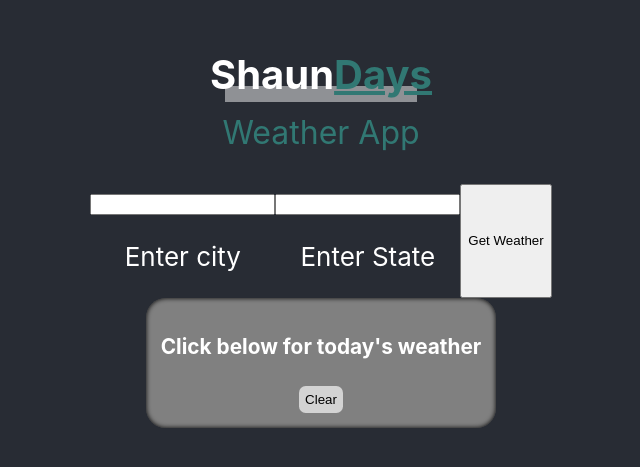
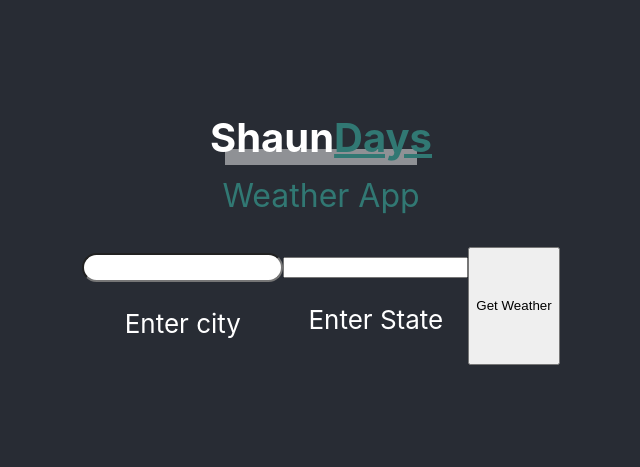
Before and after one commit to shaundai/ShaunDays, a React (Create React App) app: page / in a window 1280 px wide. Shown: the part 161-628 px from the top of the page, without its empty margins (319-959 px from the left). Built offline with nearby package versions, Linux system fonts and the light colour scheme.

Commit message:
add styling to input box

```diff
--- a/src/components/App.js
+++ b/src/components/App.js
@@ -9,6 +9,7 @@ require('dotenv').config()
 
 export default function App() {
   const [location, setLocation] = useState({city: '', state: ''})
+  const [displayWeather, setDisplayWeather] = useState(false)
   const [mariettaWeather, setMariettaWeather] = useState({})
   const [fiveDayForecast, setFiveDayForecast] = useState({})
 
@@ -21,6 +22,7 @@ export default function App() {
       const fiveDayWeather = (await getWeather(_location.lat, _location.lng)).data.daily.data
       setMariettaWeather(weather);
       setFiveDayForecast(fiveDayWeather);
+      setDisplayWeather(true)
     }
     catch(err){
       console.log(`My error code is ${err.status}.  I errored out bc ${err}`)
@@ -39,7 +41,7 @@ export default function App() {
 
         <div style={{display: 'flex'}}>
           <div>
-            <input type="text" value={location.city} onChange={e => {setLocation({...location, city: e.target.value})}}></input>
+            <input style={{padding: '.4em .75em', borderRadius: '5em'}} type="text" value={location.city} onChange={e => {setLocation({...location, city: e.target.value})}}></input>
             <p>Enter city</p>
           </div>
           <div>
@@ -49,7 +51,7 @@ export default function App() {
           <button onClick={getSummary}>Get Weather</button>
         </div>
 
-        <div style={{display: 'flex', flexDirection: 'row', width: '100%', justifyContent: 'center'}}>
+        {displayWeather ? <div style={{display: 'flex', flexDirection: 'row', width: '100%', justifyContent: 'center'}}>
         <div style={{backgroundColor: 'gray', borderRadius: 20, padding: 15, alignItems: 'center', justifyContent: 'center'}} className="shadow">
           {mariettaWeather.time ? <h2 style={{fontSize: '1.5rem', marginTop: 10, paddingTop: 0, marginBottom: 0}}>{location.city}, {location.state}</h2> : <p style={{fontSize: '.8em', fontWeight: 700}}>Click below for today's weather</p>}
           <div style={{marginTop: 0, marginBottom: '.8em'}}>{mariettaWeather.summary}</div>
@@ -58,7 +60,7 @@ export default function App() {
           <GetButtonAfter>Clear</GetButtonAfter>
         </div>
         {fiveDayForecast[0] ? <FiveDay list={fiveDayForecast} /> : null}
-        </div>
+        </div> : null}
     </div>
   );
 }
```
